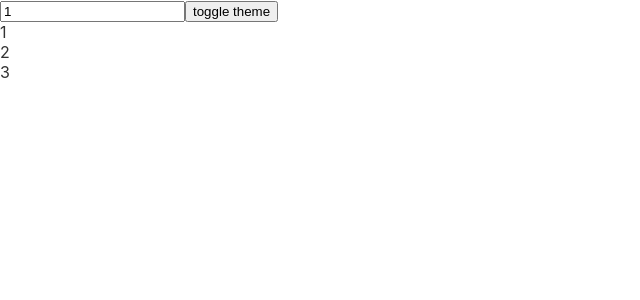
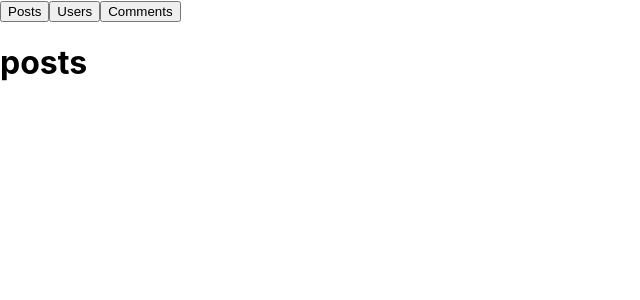
Before and after one commit to westone034626/ReactPractice, a React (Create React App) app: page / in a window 1280 px wide. Shown: the top 300 px of the page, without its empty margins (0-640 px from the left). Built offline with nearby package versions, Linux system fonts and the light colour scheme.

Commit message:
useEffect 코드

```diff
--- a/src/App.js
+++ b/src/App.js
@@ -1,33 +1,20 @@
-import './App.css';
-import styles from './App.module.css';
-import { useCallback, useRef, useEffect, useState } from 'react';
-import List from './List';
+import React, { useState, useRef, useEffect } from 'react';
 
-function App() {
-  const [number, setNumber] = useState(1);
-  const [dark, setDark] = useState(false);
+export default function App() {
+  const [resourceType, setResourceType] = useState('posts');
+  console.log('render');
+  useEffect(() => {
+    console.log('resourceType changed');
+  }, [resourceType]);
 
-  const getItems = useCallback(() => {
-    return [number, number + 1, number + 2];
-  }, [number]);
-
-  const theme = {
-    backgroundColor: dark ? '#333' : '#FFF',
-    color: dark ? '#FFF' : '#333',
-  };
   return (
-    <div style={theme}>
-      <input
-        type="number"
-        value={number}
-        onChange={(e) => setNumber(parseInt(e.target.value))}
-      />
-      <button onClick={() => setDark((prevDark) => !prevDark)}>
-        toggle theme
-      </button>
-      <List getItems={getItems} />
-    </div>
+    <>
+      <div>
+        <button onClick={() => setResourceType('posts')}>Posts</button>
+        <button onClick={() => setResourceType('Users')}>Users</button>
+        <button onClick={() => setResourceType('Comments')}>Comments</button>
+      </div>
+      <h1>{resourceType}</h1>
+    </>
   );
 }
-
-export default App;
```
